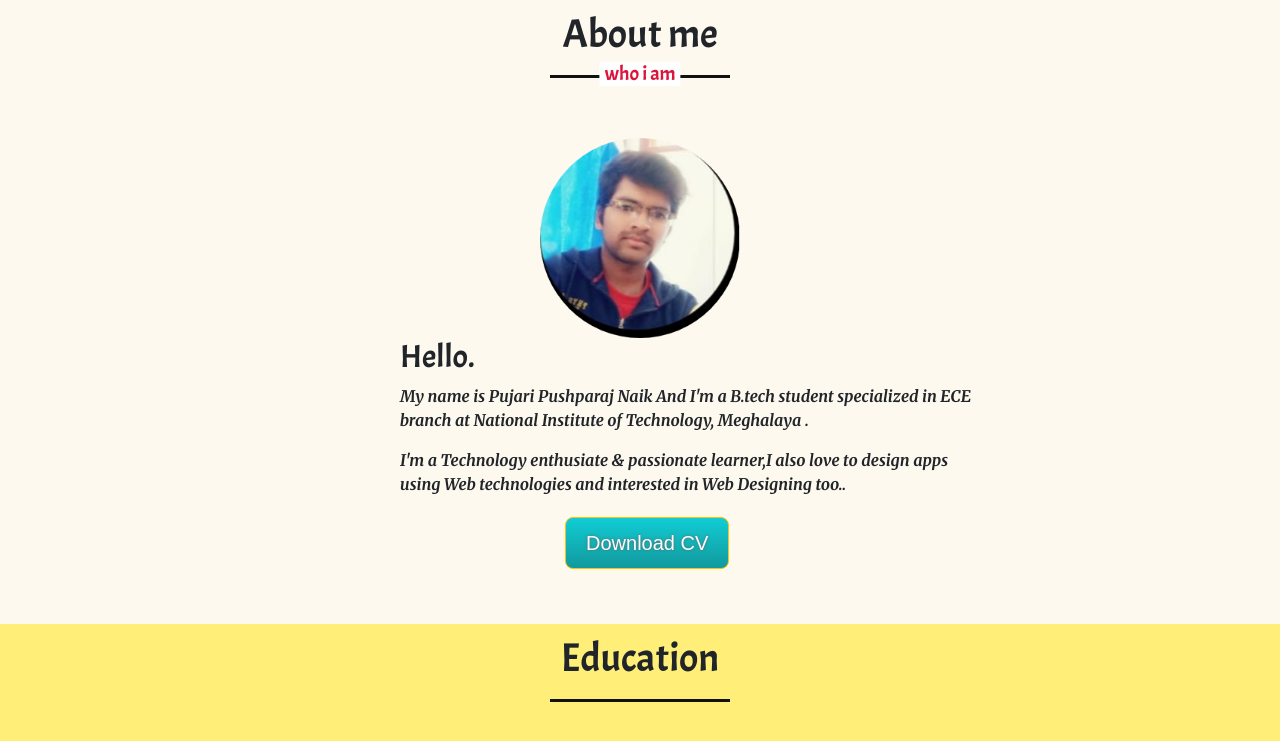
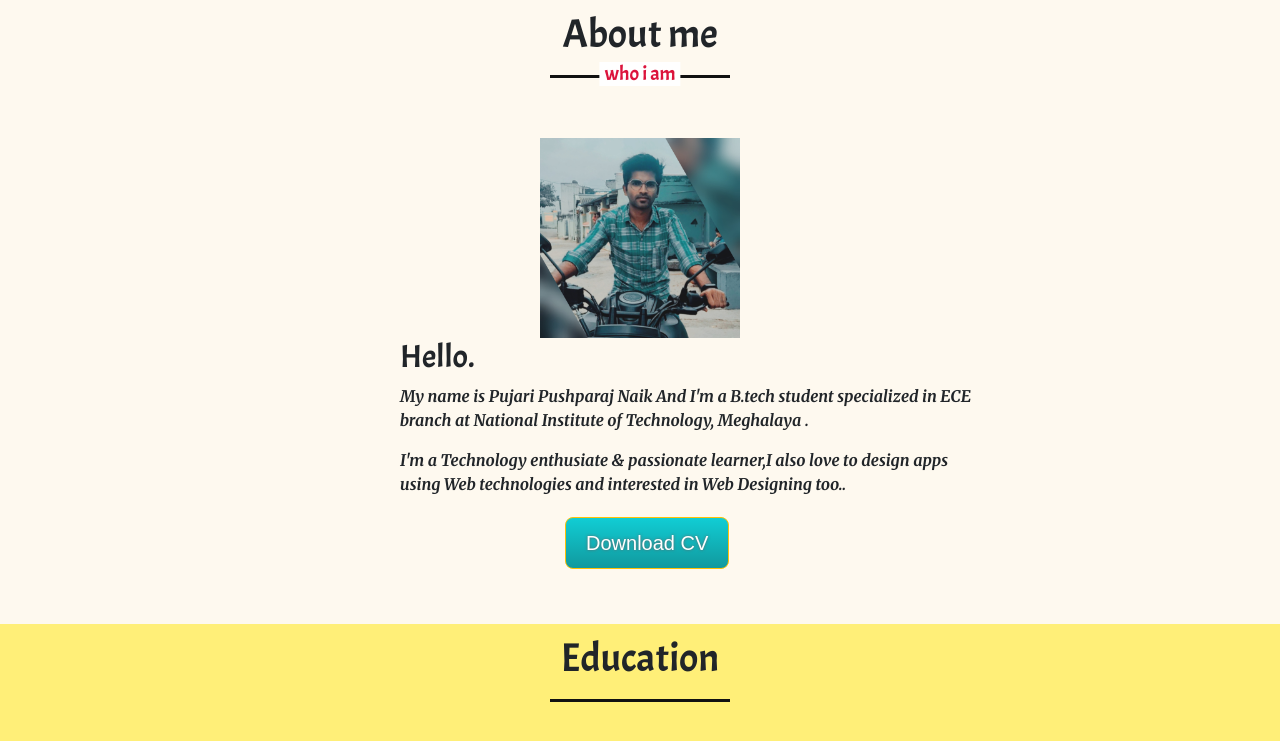
Before and after one commit to raju123-star/MyPortfolio, a plain HTML site: page index.html in a window 1280 px wide. Shown: the part 800-1541 px from the top of the page. Drawn offline with nearby package versions, Linux system fonts and the light colour scheme.

Commit message:
Update index.html

```diff
--- a/index.html
+++ b/index.html
@@ -87,7 +87,7 @@
     <h2 class="title">About me</h2>
     <div class="total-1">
       <div class="pic">
-        <img src="images/mypic.png" style="width:200px; height:200px;" alt="my pic">
+        <img src="images/my_portfolio.jpeg" style="width:200px; height:200px;" alt="my pic">
       </div>
       <div class="textarea">
         <h2>Hello.</h2>
```
